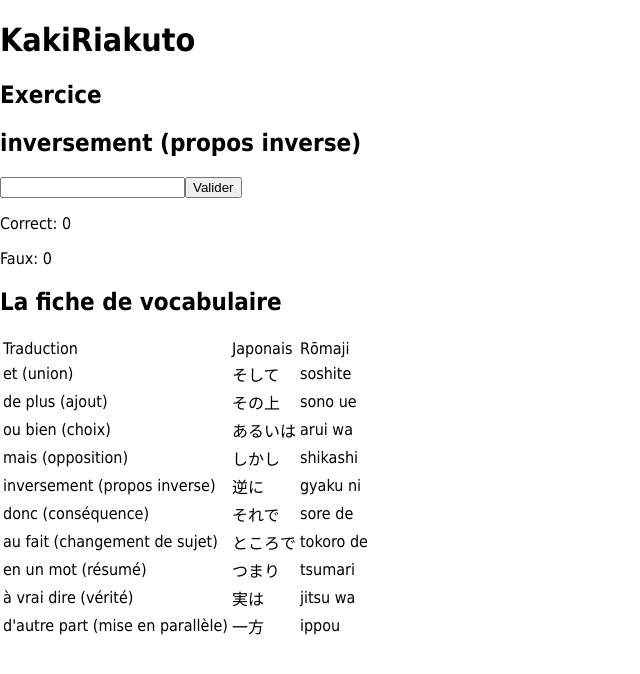
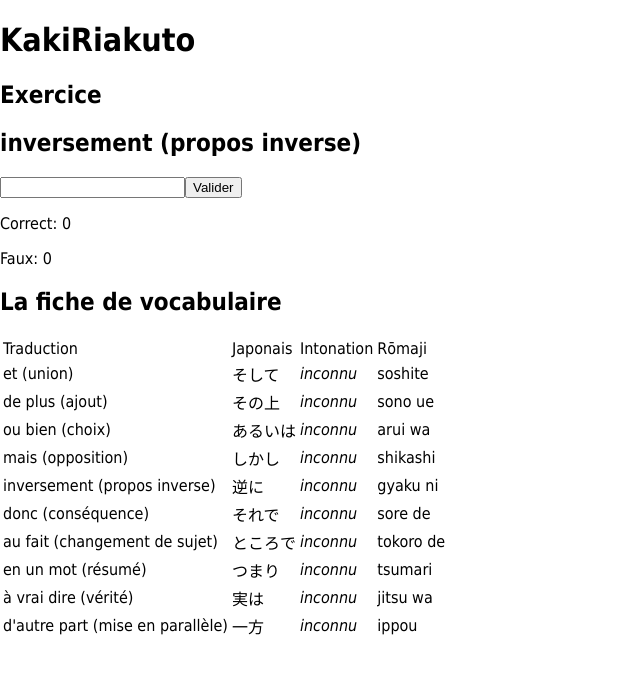
Before and after one commit to joeljpresent/kakiriakuto, a React (Create React App) app: page / in a window 1280 px wide. Shown: the top 674 px of the page, without its empty margins (0-640 px from the left). Built offline with nearby package versions, Linux system fonts and the light colour scheme.

Commit message:
Add optional pitch accent (intonation)

```diff
--- a/src/VocabTable.tsx
+++ b/src/VocabTable.tsx
@@ -12,6 +12,7 @@ class VocabTable extends React.Component<Props, State> {
                 <thead><tr>
                     <td>Traduction</td>
                     <td>Japonais</td>
+                    <td>Intonation</td>
                     <td>Rōmaji</td>
                 </tr></thead>
                 <tbody>
@@ -19,6 +20,7 @@ class VocabTable extends React.Component<Props, State> {
                     this.props.vocab.words.map((line, index) => <tr key={line.fr + index}>
                         <td>{line.fr}</td>
                         <td>{line.jap}</td>
+                        <td>{line.pitch ?? <i>inconnu</i>}</td>
                         <td>{line.romaji}</td>
                     </tr>)
                 }
--- a/src/utils.tsx
+++ b/src/utils.tsx
@@ -33,4 +33,6 @@ export type VocabLine = {
     romaji: string;
     /** The French translation of the word */
     fr: string;
+    /** The intonation (pitch accent) of the Japanese word */
+    pitch?: string;
 };
```
